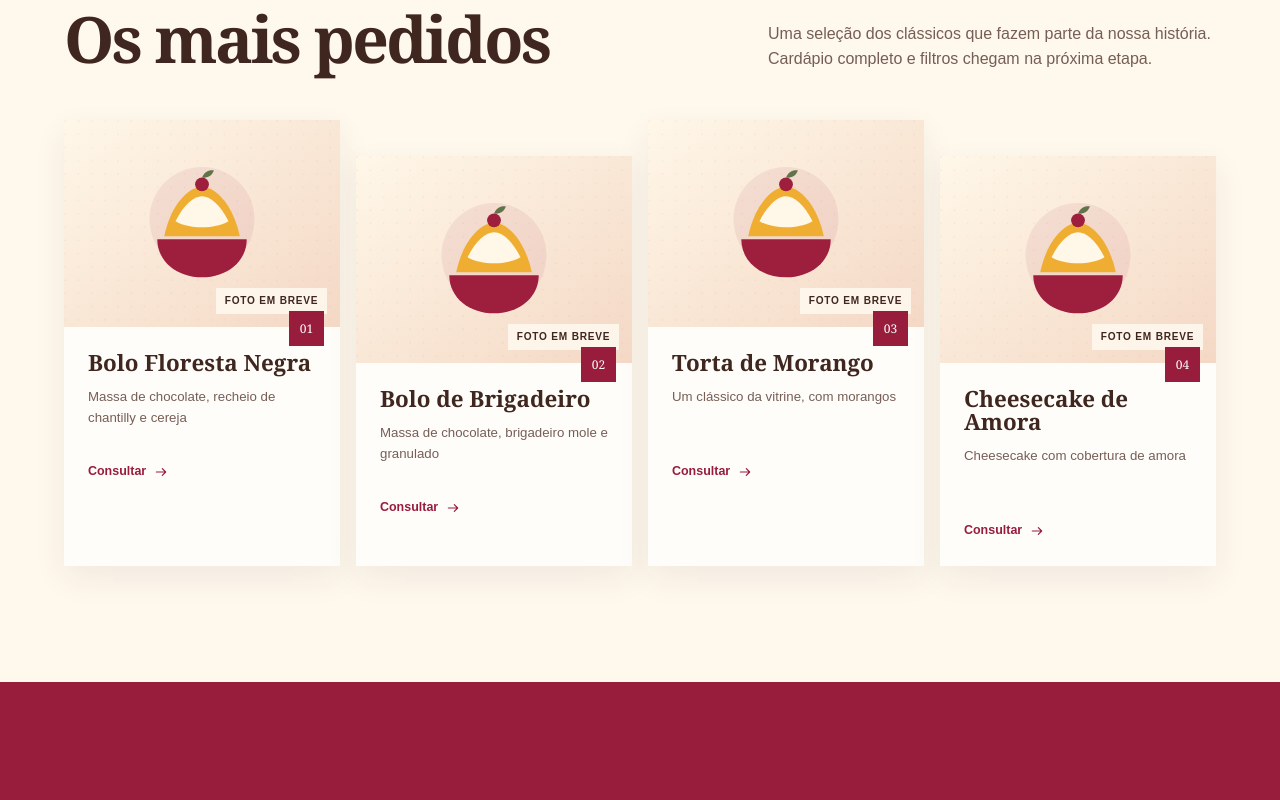
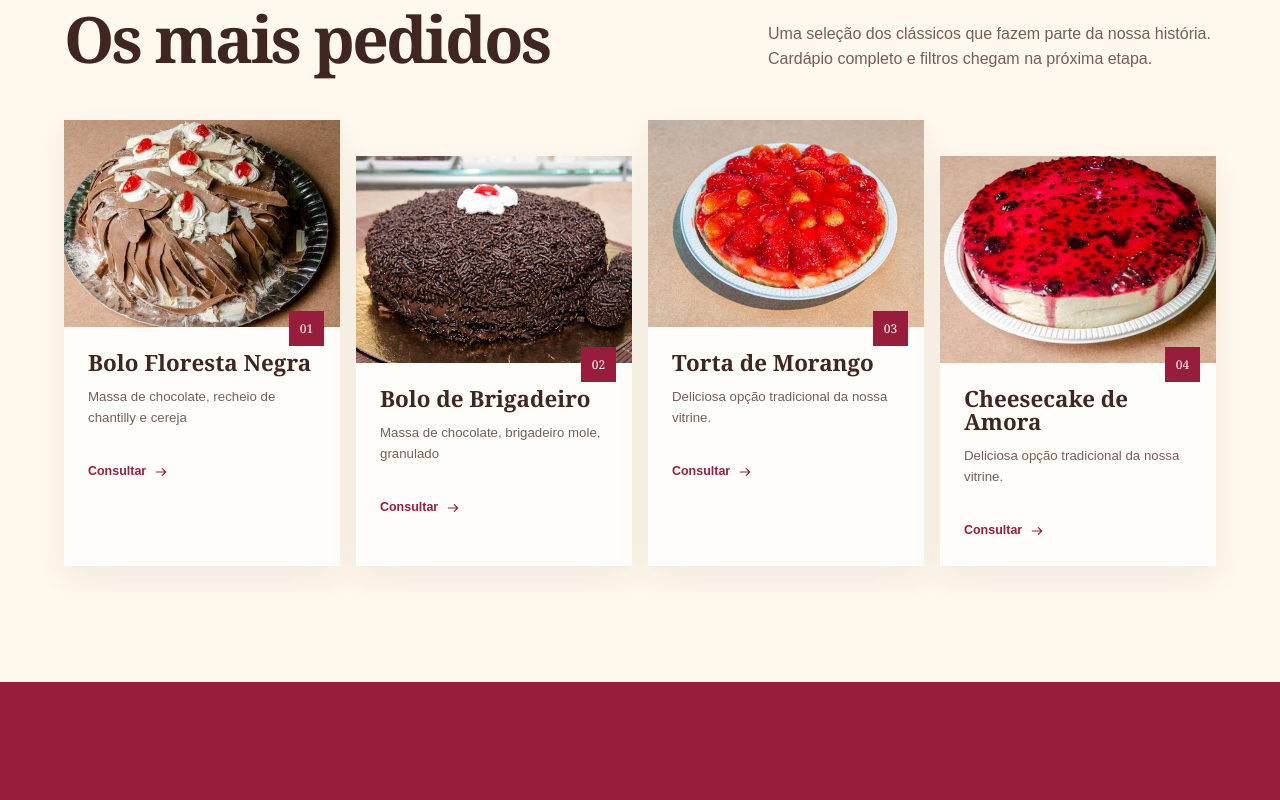
Before and after one commit to niccolasreis-lab/docerialafloresta-lp, a Next.js app: page / in a window 1280 px wide. Shown: the part 1160-1960 px from the top of the page. Built offline with nearby package versions, Linux system fonts and the light colour scheme.

Commit message:
feat(1b): integrate official Hubt product photos and update menu data and components

```diff
--- a/app/page.tsx
+++ b/app/page.tsx
@@ -1,5 +1,6 @@
 import Image from "next/image";
 import { business } from "@/data/business";
+import { menuCategories } from "@/data/menu";
 import { createMenuInquiryUrl, createWhatsAppUrl } from "@/lib/whatsapp";
 import { ArrowIcon, ClockIcon, InstagramIcon, LocationIcon, PhoneIcon, WhatsAppIcon } from "@/components/icons";
 import { MobileNavigation } from "@/components/mobile-navigation";
@@ -10,12 +11,18 @@ const whatsappUrl = createWhatsAppUrl("Olá! Gostaria de fazer um pedido na Doce
 const quoteUrl = createWhatsAppUrl("Olá! Gostaria de pedir um orçamento para encomenda.");
 const mapUrl = "https://www.google.com/maps?q=Avenida%20Guapira%2C%201650%20-%20Ja%C3%A7an%C3%A3%2C%20S%C3%A3o%20Paulo%20-%20SP%2C%2002265-002&output=embed";
 const mapDirectionsUrl = "https://www.google.com/maps/search/?api=1&query=Avenida%20Guapira%2C%201650%20-%20Ja%C3%A7an%C3%A3%2C%20S%C3%A3o%20Paulo%20-%20SP%2C%2002265-002";
-const featured = [
-  ["Bolo Floresta Negra", "Massa de chocolate, recheio de chantilly e cereja"],
-  ["Bolo de Brigadeiro", "Massa de chocolate, brigadeiro mole e granulado"],
-  ["Torta de Morango", "Um clássico da vitrine, com morangos"],
-  ["Cheesecake de Amora", "Cheesecake com cobertura de amora"],
-] as const;
+
+// Find featured items from menuCategories
+const bolosCategory = menuCategories.find((c) => c.id === "bolos")?.items || [];
+const tortasCategory = menuCategories.find((c) => c.id === "tortas-doces")?.items || [];
+
+const featuredItems = [
+  bolosCategory.find((i) => i.slug === "bolo-floresta-negra") || { name: "Bolo Floresta Negra", description: "Massa de chocolate, recheio de chantilly e cereja", image: "/images/products/bolo-floresta-negra.jpg" },
+  bolosCategory.find((i) => i.slug === "bolo-de-brigadeiro") || { name: "Bolo de Brigadeiro", description: "Massa de chocolate, brigadeiro mole e granulado", image: "/images/products/bolo-de-brigadeiro.jpg" },
+  tortasCategory.find((i) => i.slug === "torta-de-morango") || { name: "Torta de Morango", description: "Um clássico da vitrine, com morangos", image: "/images/products/torta-de-morango.jpg" },
+  tortasCategory.find((i) => i.slug === "cheesecake-de-amora") || { name: "Cheesecake de Amora", description: "Cheesecake com cobertura de amora", image: "/images/products/cheesecake-de-amora.jpg" },
+];
+
 const trustItems = ["+20 anos de tradição", "Bolos, doces, salgados e sorvetes", "Aberto todos os dias", "Delivery pelo iFood"];
 
 type ExternalLinkProps = { href: string; className: string; children: React.ReactNode; label?: string };
@@ -59,7 +66,7 @@ export default function Home() {
               <p className="consult-note">Disponibilidade e valores sob consulta.</p>
             </MotionReveal>
             <MotionReveal className="hero-visual">
-              <ProductPlaceholder label="bolo de destaque da Doceria La Floresta" priority />
+              <ProductPlaceholder image="/images/products/bolo-floresta-negra.jpg" label="Bolo Floresta Negra da Doceria La Floresta" priority />
               <div className="hero-seal"><strong>+20</strong><span>anos de<br />tradição</span></div>
             </MotionReveal>
           </div>
@@ -71,13 +78,21 @@ export default function Home() {
 
         <section className="section" id="cardapio"><div className="container">
           <MotionReveal className="section-heading split-heading"><div><p className="eyebrow">Favoritos da casa</p><h2>Os mais pedidos</h2></div><p>Uma seleção dos clássicos que fazem parte da nossa história. Cardápio completo e filtros chegam na próxima etapa.</p></MotionReveal>
-          <div className="featured-grid">{featured.map(([name, description], index) => (
-            <MotionReveal className="product-card" key={name}><ProductPlaceholder label={name} /><div className="product-copy"><span className="card-number">0{index + 1}</span><h3>{name}</h3><p>{description}</p><ExternalLink href={createMenuInquiryUrl(name)} className="text-link">Consultar <ArrowIcon /></ExternalLink></div></MotionReveal>
+          <div className="featured-grid">{featuredItems.map((item, index) => (
+            <MotionReveal className="product-card" key={item.name}>
+              <ProductPlaceholder image={item.image} label={item.name} />
+              <div className="product-copy">
+                <span className="card-number">0{index + 1}</span>
+                <h3>{item.name}</h3>
+                <p>{item.description || "Deliciosa opção tradicional da nossa vitrine."}</p>
+                <ExternalLink href={createMenuInquiryUrl(item.name)} className="text-link">Consultar <ArrowIcon /></ExternalLink>
+              </div>
+            </MotionReveal>
           ))}</div>
         </div></section>
 
         <section className="section order-section" id="encomendas"><div className="container order-grid">
-          <MotionReveal className="order-visual"><ProductPlaceholder label="encomendas para festas e celebrações" /></MotionReveal>
+          <MotionReveal className="order-visual"><ProductPlaceholder image="/images/products/bolo-de-nozes.jpg" label="Bolo de Nozes para encomendas" /></MotionReveal>
           <MotionReveal className="order-copy"><p className="eyebrow light">Celebre com a gente</p><h2>Encomendas para momentos especiais</h2><p>Para aniversários, encontros e eventos, preparamos opções tradicionais sob consulta.</p>
             <ul className="order-list"><li><strong>Bolos inteiros</strong><span>Servem aproximadamente 12 pessoas</span></li><li><strong>Mini salgados</strong><span>Porções com 30 unidades</span></li><li><strong>Tortas inteiras</strong><span>Opções de 8 ou 12 fatias</span></li></ul>
             <ExternalLink href={quoteUrl} className="button button-cream"><WhatsAppIcon /> Pedir orçamento</ExternalLink>
@@ -96,7 +111,32 @@ export default function Home() {
 
         <section className="section gallery-section" id="galeria"><div className="container">
           <MotionReveal className="section-heading split-heading"><div><p className="eyebrow">Direto da vitrine</p><h2>Um pouco da La Floresta</h2></div><ExternalLink href={business.social.instagram} className="button button-outline"><InstagramIcon /> Seguir @doceria.lafloresta</ExternalLink></MotionReveal>
-          <div className="gallery-grid">{Array.from({ length: 8 }, (_, index) => <ExternalLink key={index} href={business.social.instagram} className={`gallery-item gallery-item-${index + 1}`} label={`Ver o Instagram da Doceria La Floresta — foto ${index + 1}`}><ProductPlaceholder label={`produto da galeria ${index + 1}`} /></ExternalLink>)}</div>
+          <div className="gallery-grid">
+            <ExternalLink href={business.social.instagram} className="gallery-item gallery-item-1" label="Ver o Instagram da Doceria La Floresta — foto 1">
+              <ProductPlaceholder image="/images/products/bolo-rigo.jpg" label="Bolo Rigo" />
+            </ExternalLink>
+            <ExternalLink href={business.social.instagram} className="gallery-item gallery-item-2" label="Ver o Instagram da Doceria La Floresta — foto 2">
+              <ProductPlaceholder image="/images/products/bolo-de-leite-ninho.jpg" label="Bolo de Leite Ninho" />
+            </ExternalLink>
+            <ExternalLink href={business.social.instagram} className="gallery-item gallery-item-3" label="Ver o Instagram da Doceria La Floresta — foto 3">
+              <ProductPlaceholder image="/images/products/bolo-de-abacaxi.jpg" label="Bolo de Abacaxi" />
+            </ExternalLink>
+            <ExternalLink href={business.social.instagram} className="gallery-item gallery-item-4" label="Ver o Instagram da Doceria La Floresta — foto 4">
+              <ProductPlaceholder image="/images/products/bolo-de-kit-kat-com-morango.jpg" label="Bolo de Kit-Kat com Morango" />
+            </ExternalLink>
+            <ExternalLink href={business.social.instagram} className="gallery-item gallery-item-5" label="Ver o Instagram da Doceria La Floresta — foto 5">
+              <ProductPlaceholder image="/images/products/bolo-mil-folhas.jpg" label="Bolo Mil Folhas" />
+            </ExternalLink>
+            <ExternalLink href={business.social.instagram} className="gallery-item gallery-item-6" label="Ver o Instagram da Doceria La Floresta — foto 6">
+              <ProductPlaceholder image="/images/products/bolo-trufado.jpg" label="Bolo Trufado" />
+            </ExternalLink>
+            <ExternalLink href={business.social.instagram} className="gallery-item gallery-item-7" label="Ver o Instagram da Doceria La Floresta — foto 7">
+              <ProductPlaceholder image="/images/products/bolo-de-morango-com-cobertura-de-chantilly.jpg" label="Bolo de Morango com Chantilly" />
+            </ExternalLink>
+            <ExternalLink href={business.social.instagram} className="gallery-item gallery-item-8" label="Ver o Instagram da Doceria La Floresta — foto 8">
+              <ProductPlaceholder image="/images/products/bolo-de-doce-de-leite-com-morango.jpg" label="Bolo de Doce de Leite com Morango" />
+            </ExternalLink>
+          </div>
         </div></section>
 
         <section className="section contact-section" id="contato"><div className="container contact-grid">
--- a/components/product-placeholder.tsx
+++ b/components/product-placeholder.tsx
@@ -1,6 +1,29 @@
 import Image from "next/image";
 
-export function ProductPlaceholder({ label, priority = false }: { label: string; priority?: boolean }) {
+export function ProductPlaceholder({
+  image,
+  label,
+  priority = false,
+}: {
+  image?: string | null;
+  label: string;
+  priority?: boolean;
+}) {
+  if (image) {
+    return (
+      <div className="product-placeholder">
+        <Image
+          src={image}
+          alt={`Foto de ${label}`}
+          fill
+          priority={priority}
+          loading={priority ? "eager" : "lazy"}
+          sizes="(max-width: 640px) 92vw, (max-width: 1024px) 46vw, 28vw"
+        />
+      </div>
+    );
+  }
+
   return (
     <div className="product-placeholder">
       <Image
--- a/data/menu.ts
+++ b/data/menu.ts
@@ -11,7 +11,7 @@ export type MenuItem = {
   slug: string;
   name: string;
   description?: string;
-  image: null;
+  image: string | null;
   availabilityNote?: string;
 };
 
@@ -30,13 +30,32 @@ const slugify = (name: string) =>
     .replace(/[^a-z0-9]+/g, "-")
     .replace(/^-|-$/g, "");
 
-const item = (name: string, description?: string, availabilityNote?: string): MenuItem => ({
-  slug: slugify(name),
-  name,
-  ...(description ? { description } : {}),
-  image: null,
-  ...(availabilityNote ? { availabilityNote } : {}),
-});
+const imageMap: Record<string, string> = {
+  "bolo-floresta-negra": "/images/products/bolo-floresta-negra.jpg",
+  "bolo-de-nozes": "/images/products/bolo-de-nozes.jpg",
+  "bolo-de-brigadeiro": "/images/products/bolo-de-brigadeiro.jpg",
+  "bolo-de-leite-ninho": "/images/products/bolo-de-leite-ninho.jpg",
+  "bolo-rigo": "/images/products/bolo-rigo.jpg",
+  "bolo-de-doce-de-leite-com-morango": "/images/products/bolo-de-doce-de-leite-com-morango.jpg",
+  "bolo-de-abacaxi": "/images/products/bolo-de-abacaxi.jpg",
+  "bolo-mil-folhas": "/images/products/bolo-mil-folhas.jpg",
+  "bolo-trufado": "/images/products/bolo-trufado.jpg",
+  "bolo-de-kit-kat-com-morango": "/images/products/bolo-de-kit-kat-com-morango.jpg",
+  "bolo-de-morango-com-cobertura-de-chantilly": "/images/products/bolo-de-morango-com-cobertura-de-chantilly.jpg",
+  "torta-de-morango": "/images/products/torta-de-morango.jpg",
+  "cheesecake-de-amora": "/images/products/cheesecake-de-amora.jpg",
+};
+
+const item = (name: string, description?: string, availabilityNote?: string): MenuItem => {
+  const slug = slugify(name);
+  return {
+    slug,
+    name,
+    ...(description ? { description } : {}),
+    image: imageMap[slug] || null,
+    ...(availabilityNote ? { availabilityNote } : {}),
+  };
+};
 
 export const menuCategories: readonly MenuCategory[] = [
   {
```
Also changed, not shown: 7 other files (tests, documents, lock files or other folders).
